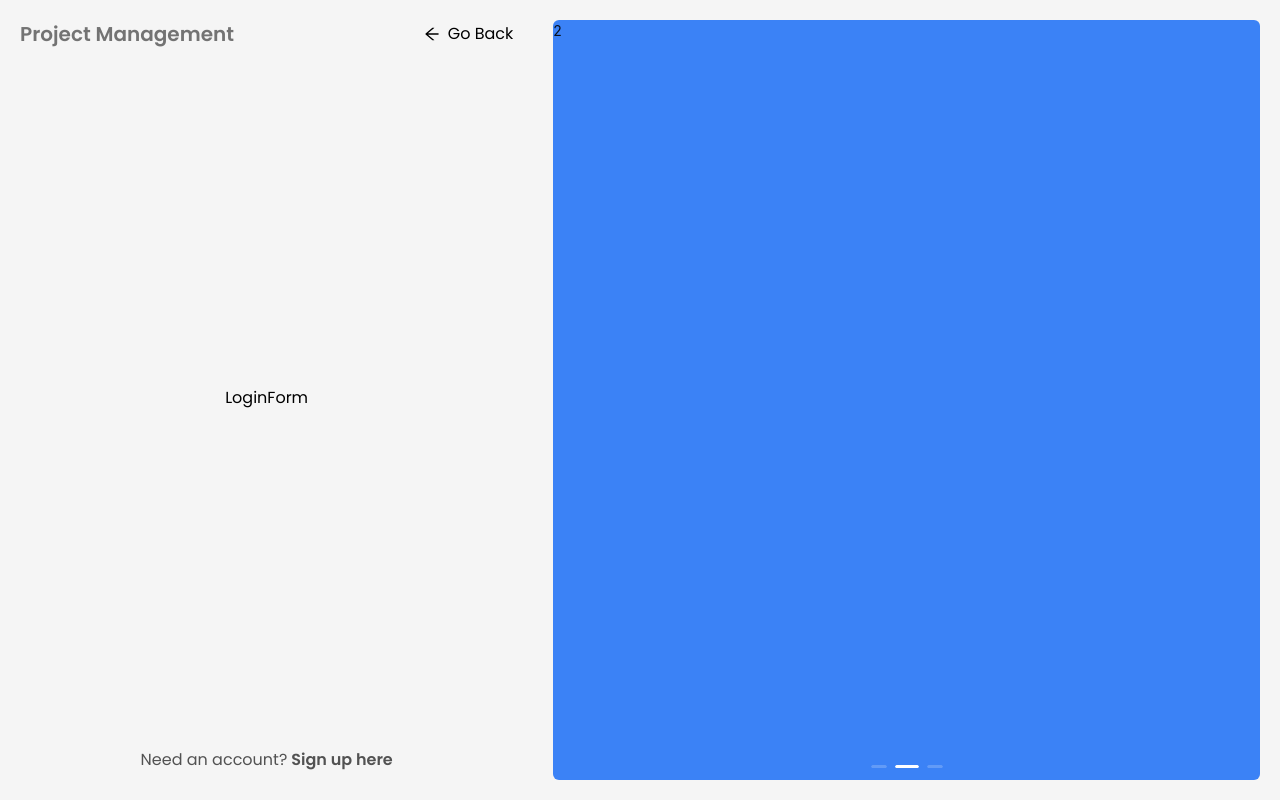
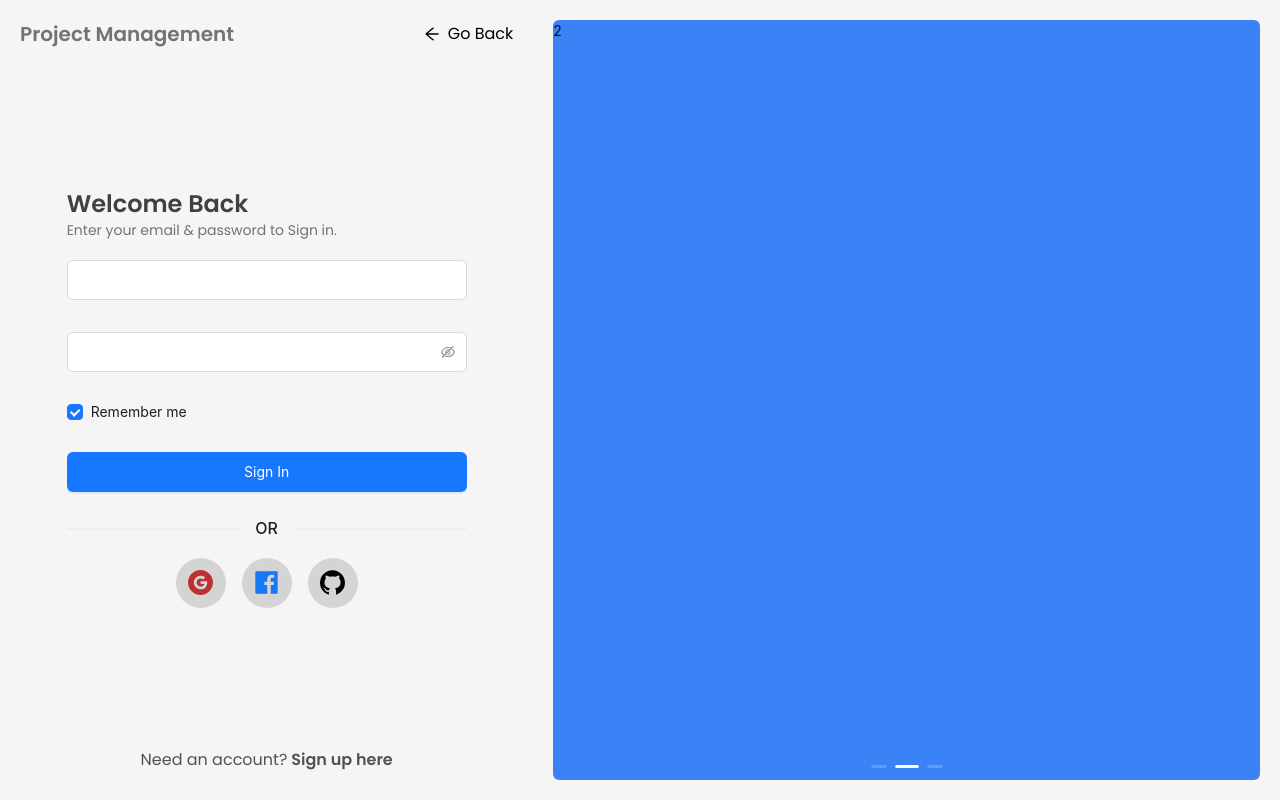
Before and after one commit to mehedi008h/programming-hero-assessment-task, a Next.js app: page /auth/login in a window 1280 px wide. Built offline with nearby package versions, Linux system fonts and the light colour scheme.

Commit message:
design login form

```diff
--- a/app/auth/layout.tsx
+++ b/app/auth/layout.tsx
@@ -8,7 +8,10 @@ interface Props {
 const AuthLayout = ({ children }: Props) => {
     return (
         <div className="w-full min-h-screen grid grid-cols-12 bg-neutral-100">
+            {/* form section  */}
             <div className="col-span-5">{children}</div>
+
+            {/* Carousel section  */}
             <div className="w-full min-h-screen col-span-7 p-5">
                 <Carousel autoplay>
                     <div className="bg-green-500 h-[calc(100vh-40px)] rounded-md">
--- a/components/auth/LoginForm.tsx
+++ b/components/auth/LoginForm.tsx
@@ -1,7 +1,127 @@
+"use client";
+import {
+    FacebookFilled,
+    GithubFilled,
+    GoogleCircleFilled,
+} from "@ant-design/icons";
+import {
+    Avatar,
+    Button,
+    Checkbox,
+    Divider,
+    Form,
+    FormProps,
+    Input,
+} from "antd";
 import React from "react";
 
+type FieldType = {
+    email?: string;
+    password?: string;
+    remember?: string;
+};
+
+const onFinish: FormProps<FieldType>["onFinish"] = (values) => {
+    console.log("Success:", values);
+};
+
+const onFinishFailed: FormProps<FieldType>["onFinishFailed"] = (errorInfo) => {
+    console.log("Failed:", errorInfo);
+};
+
 const LoginForm = () => {
-    return <div>LoginForm</div>;
+    return (
+        <div className="w-[400px]">
+            {/* heading  */}
+            <h3 className="text-2xl font-semibold text-neutral-700">
+                Welcome Back
+            </h3>
+            <p className="text-sm font-normal text-neutral-500">
+                Enter your email & password to Sign in.
+            </p>
+
+            {/* login form  */}
+            <Form
+                name="basic"
+                style={{ maxWidth: 600 }}
+                initialValues={{ remember: true }}
+                // onFinish={onFinish}
+                // onFinishFailed={onFinishFailed}
+                autoComplete="off"
+                className="mt-5"
+            >
+                {/* email field  */}
+                <Form.Item<FieldType>
+                    name="email"
+                    rules={[
+                        {
+                            required: true,
+                            message: "Please input your email!",
+                        },
+                    ]}
+                >
+                    <Input className="h-10" />
+                </Form.Item>
+
+                {/* password field  */}
+                <Form.Item<FieldType>
+                    name="password"
+                    rules={[
+                        {
+                            required: true,
+                            message: "Please input your password!",
+                        },
+                        {
+                            min: 8,
+                            message:
+                                "Password must be at least 8 characters long",
+                        },
+                    ]}
+                    className="mt-8"
+                >
+                    <Input.Password className="h-10" />
+                </Form.Item>
+
+                {/* remember me */}
+                <Form.Item<FieldType> name="remember" valuePropName="checked">
+                    <Checkbox>Remember me</Checkbox>
+                </Form.Item>
+
+                {/* sign in button  */}
+                <Form.Item>
+                    <Button
+                        type="primary"
+                        htmlType="submit"
+                        className="w-full h-10"
+                    >
+                        Sign In
+                    </Button>
+                </Form.Item>
+            </Form>
+
+            {/* divider  */}
+            <Divider>OR</Divider>
+
+            {/* social media login  */}
+            <div className="flex justify-center items-center gap-4">
+                <Avatar
+                    size={50}
+                    icon={<GoogleCircleFilled />}
+                    className="text-[#BD3032] bg-neutral-300 hover:bg-neutral-200 cursor-pointer"
+                />
+                <Avatar
+                    size={50}
+                    icon={<FacebookFilled />}
+                    className="text-[#1877F2] bg-neutral-300 hover:bg-neutral-200 cursor-pointer"
+                />
+                <Avatar
+                    size={50}
+                    icon={<GithubFilled />}
+                    className="text-black bg-neutral-300 hover:bg-neutral-200 cursor-pointer"
+                />
+            </div>
+        </div>
+    );
 };
 
 export default LoginForm;
```
